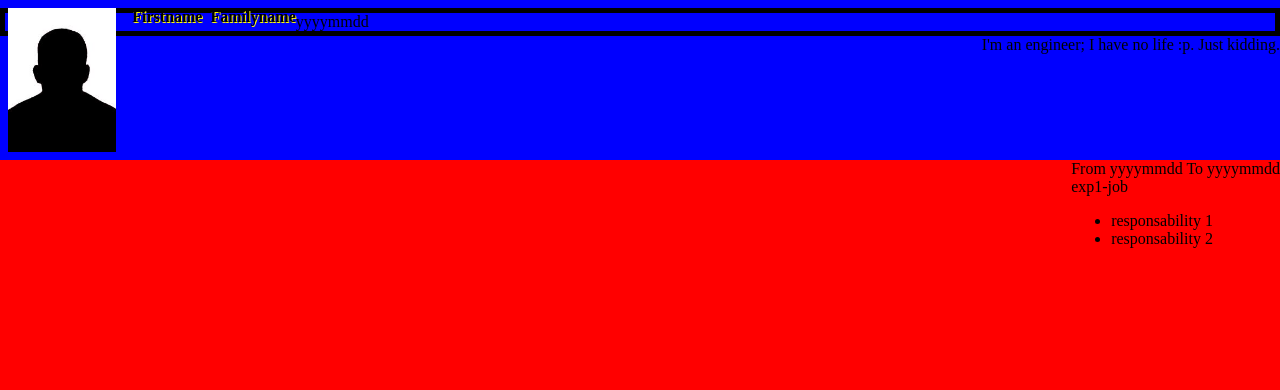
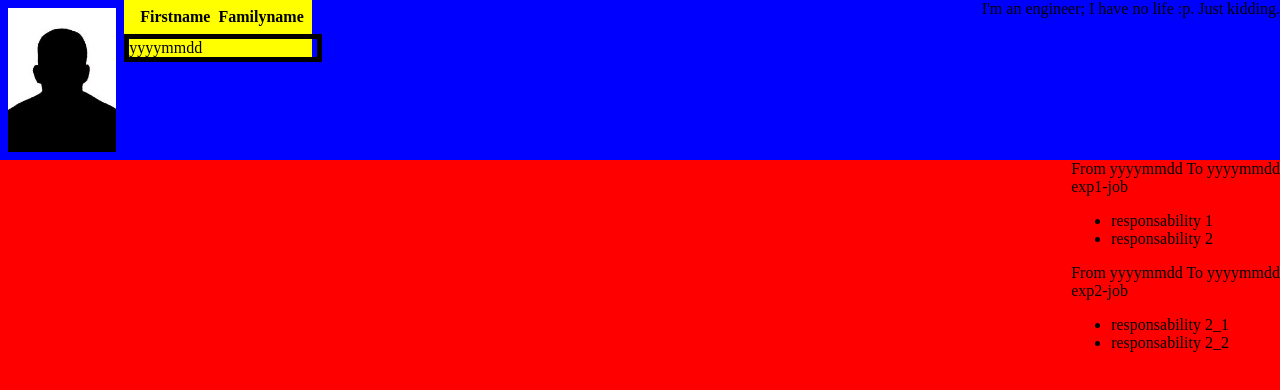
Before and after one commit to kariminf/cv.json, a plain HTML site: page test.html in a window 1280 px wide. Drawn offline with Linux system fonts and the light colour scheme.

Commit message:
fix css overflow

```diff
--- a/styles/default/style.css
+++ b/styles/default/style.css
@@ -10,6 +10,7 @@ body {
   position: fixed;
   top: 0;
   right: 0;
+  overflow: hidden;
 }
 
 #wrapper {
@@ -28,8 +29,9 @@ body {
 
 #birthday {
   display: block;
+  width: 100%;
   border-style: solid;
-    border-width: 5px;
+  border-width: 5px;
 }
 
 #fullname:after {
@@ -49,12 +51,14 @@ body {
 
 #info {
   float: left;
+  background-color: yellow;
 }
 
 #fullname {
   position: relative;
   margin: .5em;
   display: block;
+  overflow: hidden;
   /*float: left;*/
 }
 
--- a/styles/default/template.htm
+++ b/styles/default/template.htm
@@ -1,6 +1,6 @@
 <div id="header">
   <img src="@{photo}" id="photo" ></img>
-  <div if="info">
+  <div id="info">
     <div id="fullname">
       <span id="name">@{name}</span>
       <span id="family">@{family}</span>
--- a/vcard.json
+++ b/vcard.json
@@ -26,6 +26,17 @@
         "responsability 2"
       ],
       "desc": "url-description"
+    },
+    {
+      "from": "yyyymmdd",
+      "to": "yyyymmdd",
+      "job": "exp2-job",
+      "org": "organization2",
+      "resp": [
+        "responsability 2_1",
+        "responsability 2_2"
+      ],
+      "desc": "url-description2"
     }
   ],
   "educ": [
```
